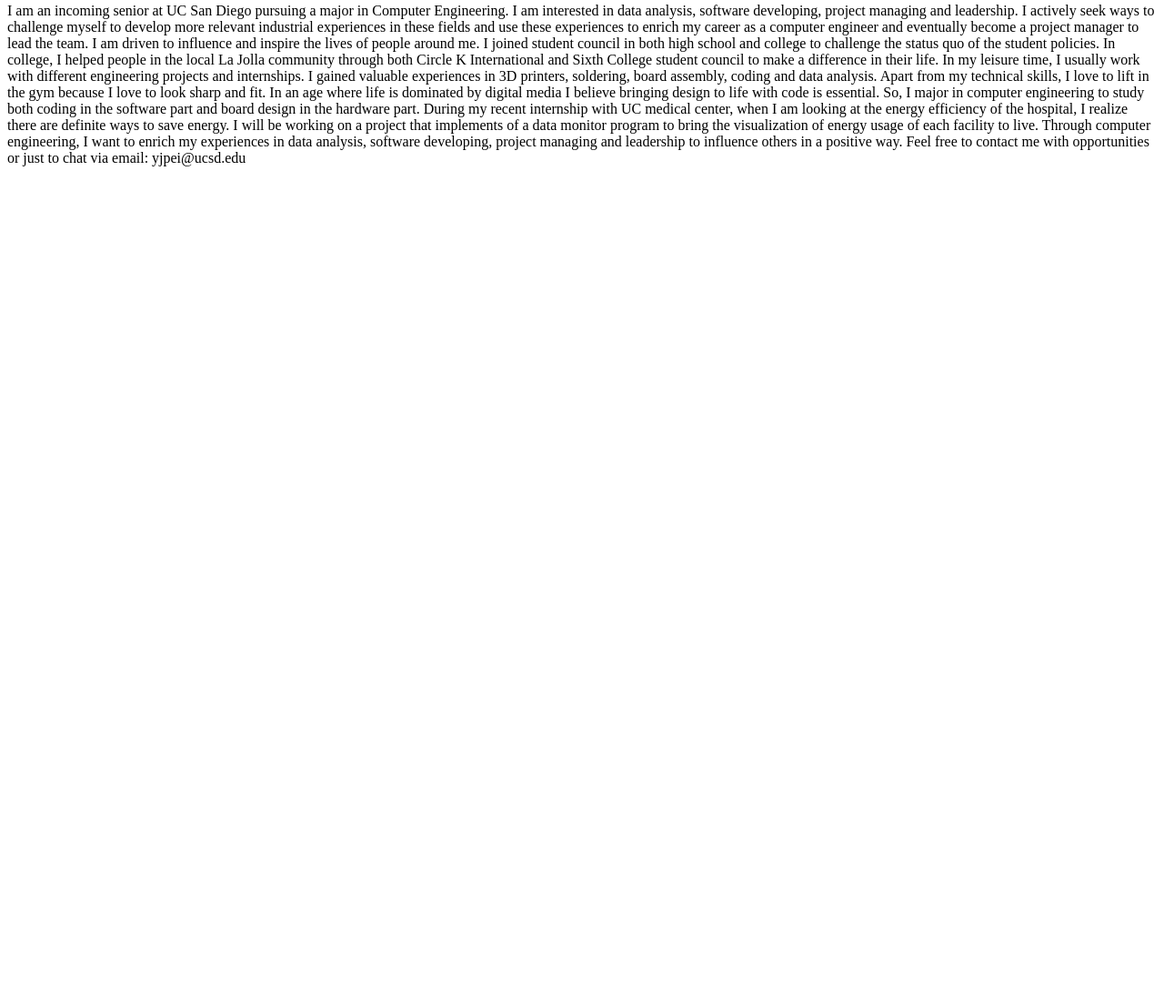
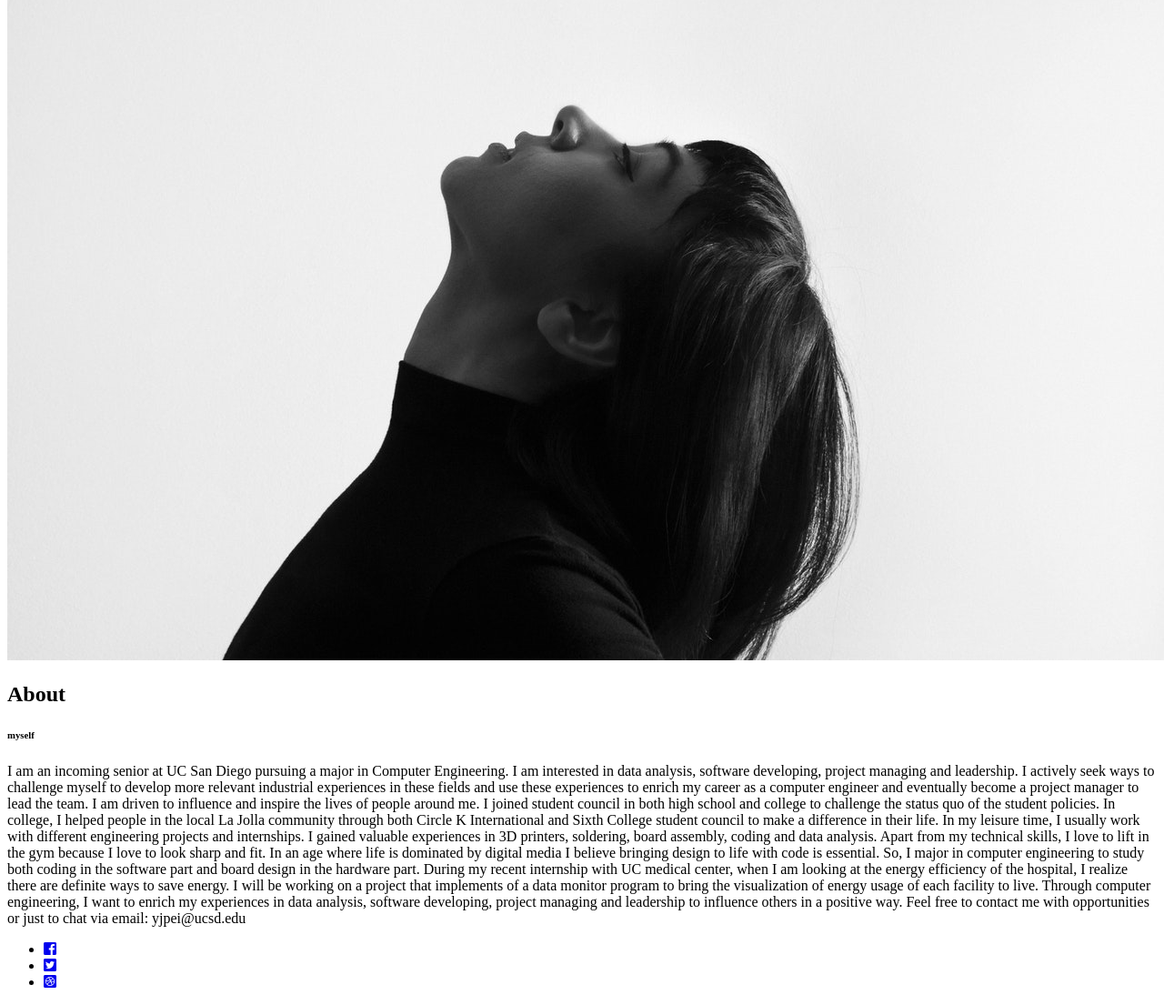
Before and after one commit to Peiyj/Peiyj.github.io, a plain HTML site: page index.html in a window 1280 px wide. Shown: the part 350-1455 px from the top of the page at 91% size. Before the commit the page ends 800 px from the top, so only its background shows below. Drawn offline with nearby package versions, Linux system fonts and the light colour scheme.

Commit message:
uploaded profile picture and icons

```diff
--- a/index.html
+++ b/index.html
@@ -2,8 +2,11 @@
 <html lang="en">
 <head>
     <meta charset="UTF-8">
-    <meta name="viewport" content="width=device-with, initial-scale=1">
+    <meta name="viewport" content="width=device-width, initial-scale=1">
     <title>Patrick Pei</title>
+    <link rel="stylesheet" href="https://unpkg.com/aos@next/dist/aos.css" />
+    <link rel="stylesheet" href="https://use.fontawesome.com/releases/v5.7.2/css/all.css" integrity="sha384-fnmOCqbTlWIlj8LyTjo7mOUStjsKC4pOpQbqyi7RrhN7udi9RwhKkMHpvLbHG9Sr" crossorigin="anonymous">
+    <link rel="stylesheet" href="main.css">
 </head>
 <body>
     <header>
@@ -69,8 +72,31 @@
                     Feel free to contact me with opportunities or just to chat via email: yjpei@ucsd.edu
                 </p>
             </div>
+            <div class="social-media">
+                <ul class="nav-list">
+                    <li>
+                        <a href="#" class="icon-link">
+                            <i class="fab fa-facebook-square"></i>
+                        </a>
+                    </li>
+                    <li>
+                        <a href="#" class="icon-link">
+                            <i class="fab fa-twitter-square"></i>
+                        </a>
+                    </li>
+                    <li>
+                        <a href="#" class="icon-link">
+                            <i class="fab fa-dribbble-square"></i>
+                        </a>
+                    </li>
+                </ul>
+            </div>
         </div>
     </section>
+
+    <script src="https://ajax.googleapis.com/ajax/libs/jquery/3.3.1/jquery.min.js"></script>
+    <script src="https://unpkg.com/aos@next/dist/aos.js"></script>
+    <script src="main.js"></script>
 </body>
 
 </html>
```
Also changed, not shown: images/logo.png (added), images/portitem1.jpeg (added), images/portitem2.jpeg (added), images/portitem3.jpeg (added), images/profile.jpeg (added), images/profileimg.jpeg (added), images/sitebg.jpg (added), images/sitebg2.jpg (added), 1 other file.
